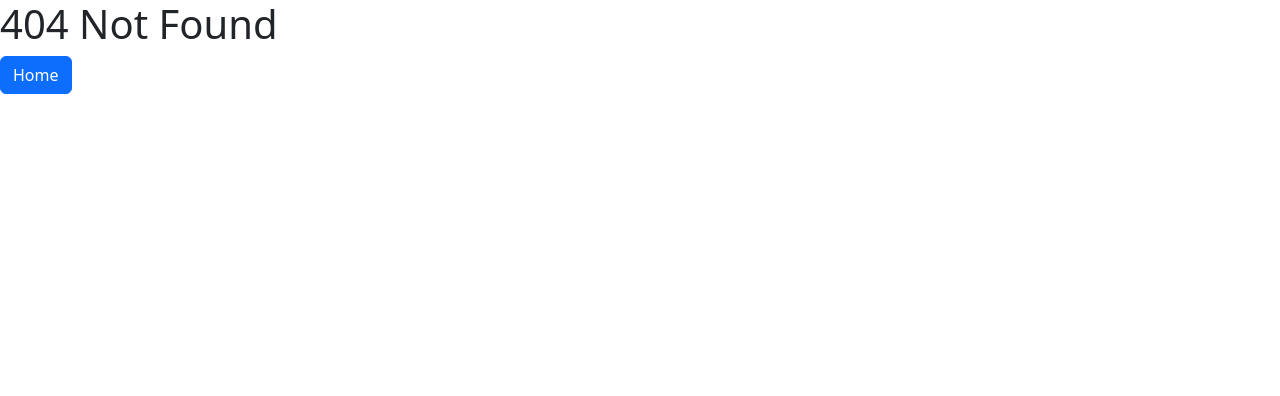
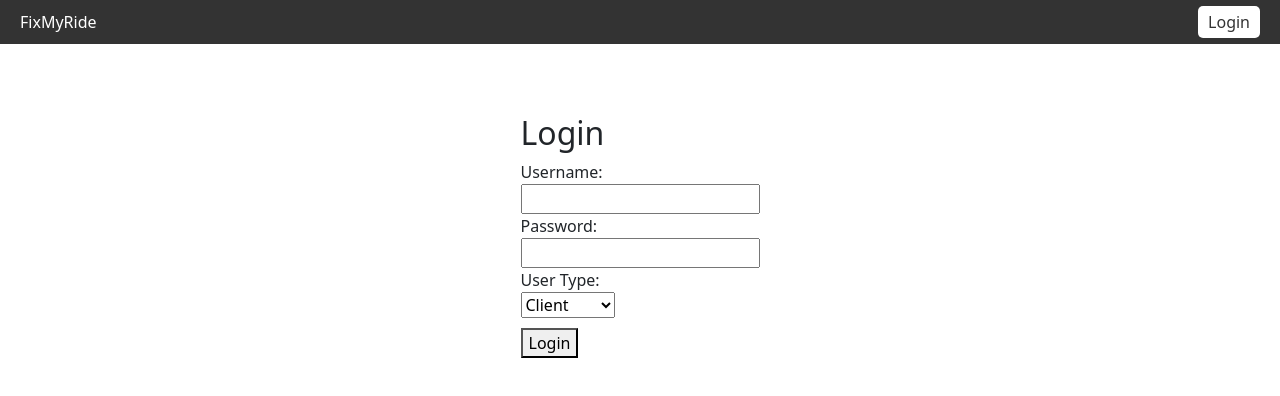
Before and after one commit to radutodosan/fix-my-ride-frontend, a React (Vite) app: page /login in a window 1280 px wide. Before the commit this address had no page. Shown: the top 396 px of the page. Built offline with nearby package versions, Linux system fonts and the light colour scheme.

Commit message:
started working on authentication

```diff
--- a/package.json
+++ b/package.json
@@ -10,6 +10,7 @@
     "preview": "vite preview"
   },
   "dependencies": {
+    "axios": "^1.9.0",
     "bootstrap": "^5.3.5",
     "react": "^19.0.0",
     "react-dom": "^19.0.0",
--- /dev/null
+++ b/src/components/NavBar.tsx
@@ -0,0 +1,44 @@
+import React from 'react';
+import { Link, useNavigate } from 'react-router-dom';
+
+const Navbar: React.FC = () => {
+  const navigate = useNavigate();
+
+  const accessToken = localStorage.getItem('accessToken');
+
+  const handleLogout = () => {
+    localStorage.removeItem('accessToken');
+    navigate('/login');
+  };
+
+  return (
+    <nav style={{
+      display: 'flex',
+      justifyContent: 'space-between',
+      alignItems: 'center',
+      padding: '10px 20px',
+      backgroundColor: '#333',
+      color: '#fff'
+    }}>
+      <div>
+        <Link to="/" style={{ color: 'white', textDecoration: 'none' }}>
+          FixMyRide
+        </Link>
+      </div>
+
+      <div>
+        {accessToken ? (
+          <button onClick={handleLogout} style={{ background: 'white', color: '#333', padding: '5px 10px', borderRadius: '5px' }}>
+            Logout
+          </button>
+        ) : (
+          <Link to="/login" style={{ background: 'white', color: '#333', padding: '5px 10px', borderRadius: '5px', textDecoration: 'none' }}>
+            Login
+          </Link>
+        )}
+      </div>
+    </nav>
+  );
+};
+
+export default Navbar;
--- /dev/null
+++ b/src/layouts/MainLayout.tsx
@@ -0,0 +1,16 @@
+import React from 'react';
+import { Outlet } from 'react-router-dom';
+import Navbar from '../components/NavBar';
+
+const MainLayout: React.FC = () => {
+  return (
+    <>
+      <Navbar />
+      <div style={{ padding: '20px' }}>
+        <Outlet />
+      </div>
+    </>
+  );
+};
+
+export default MainLayout;
--- /dev/null
+++ b/src/pages/LoginPage.tsx
@@ -0,0 +1,80 @@
+import React, { useState } from 'react';
+import { clientLogin } from '../services/ClientAuthService';
+import { mechanicLogin } from '../services/MechanicAuthService';
+import { useNavigate } from 'react-router-dom';
+
+const LoginPage: React.FC = () => {
+  const [username, setUsername] = useState('');
+  const [password, setPassword] = useState('');
+  const [userType, setUserType] = useState<'client' | 'mechanic'>('client');
+  const [error, setError] = useState('');
+
+  const navigate = useNavigate();
+
+  const handleLogin = async (e: React.FormEvent) => {
+    e.preventDefault();
+    setError('');
+
+    try {
+      if (userType === 'client') {
+        const response = await clientLogin({ username, password });
+        localStorage.setItem('accessToken', response.accessToken);
+        navigate("/");
+      } else {
+        const response = await mechanicLogin({ username, password });
+        localStorage.setItem('accessToken', response.accessToken);
+        navigate("/");
+      }
+
+    } catch (err: any) {
+      console.error(err);
+      setError('Login failed. Please check your credentials.');
+    }
+  };
+
+  return (
+    <div style={{ display: 'flex', justifyContent: 'center', marginTop: '50px' }}>
+      <form onSubmit={handleLogin}>
+        <h2>Login</h2>
+
+        {error && <p style={{ color: 'red' }}>{error}</p>}
+
+        <div>
+          <label>Username:</label><br />
+          <input
+            type="username"
+            value={username}
+            onChange={(e) => setUsername(e.target.value)}
+            required
+          />
+        </div>
+
+        <div>
+          <label>Password:</label><br />
+          <input
+            type="password"
+            value={password}
+            onChange={(e) => setPassword(e.target.value)}
+            required
+          />
+        </div>
+
+        <div>
+          <label>User Type:</label><br />
+          <select
+            value={userType}
+            onChange={(e) => setUserType(e.target.value as 'client' | 'mechanic')}
+            required
+          >
+            <option value="client">Client</option>
+            <option value="mechanic">Mechanic</option>
+          </select>
+        </div>
+
+        <button type="submit" style={{ marginTop: '10px' }}>Login</button>
+      </form>
+    </div>
+  );
+};
+
+export default LoginPage;
--- /dev/null
+++ b/src/pages/MechanicAppointmentsPage.tsx
@@ -0,0 +1,8 @@
+
+const MechanicAppointmentsPage = () => {
+  return (
+    <div>MechanicAppointmentsPage</div>
+  )
+}
+
+export default MechanicAppointmentsPage
--- /dev/null
+++ b/src/pages/MechanicProfilePage.tsx
@@ -0,0 +1,8 @@
+
+const MechanicProfilePage = () => {
+  return (
+    <div>MechanicProfilePage</div>
+  )
+}
+
+export default MechanicProfilePage
--- /dev/null
+++ b/src/services/ClientAuthService.ts
@@ -0,0 +1,17 @@
+import axios from "axios";
+
+const CLIENT_API_URL = "http://localhost:8081"; // backend users service
+
+interface LoginRequest {
+    username: string;
+  password: string;
+}
+
+interface LoginResponse {
+  accessToken: string;
+}
+
+export const clientLogin = async (loginData: LoginRequest): Promise<LoginResponse> => {
+  const response = await axios.post(`${CLIENT_API_URL}/auth/clients/login`, loginData);
+  return response.data.data;
+};
--- /dev/null
+++ b/src/services/MechanicAuthService.ts
@@ -0,0 +1,17 @@
+import axios from "axios";
+
+const MECHANIC_API_URL = "http://localhost:8082"; // backend mechanics service
+
+interface LoginRequest {
+  username: string;
+  password: string;
+}
+
+interface LoginResponse {
+  accessToken: string;
+}
+
+export const mechanicLogin = async (loginData: LoginRequest): Promise<LoginResponse> => {
+  const response = await axios.post(`${MECHANIC_API_URL}/auth/mechanics/login`, loginData);
+  return response.data.data;
+};
--- /dev/null
+++ b/src/types/apiServiceType.ts
@@ -0,0 +1,5 @@
+export enum ApiServiceType {
+  CLIENT = 'client',
+  MECHANIC = 'mechanic',
+  APPOINTMENT = 'appointment'
+}
```
Also changed, not shown: src/App.tsx (deleted, +0 -8 lines), src/main.tsx (+22 -0 lines), src/services/AxiosResponseManager.ts (added, +28 -0 lines), 1 other file (tests, documents, lock files or other folders).
